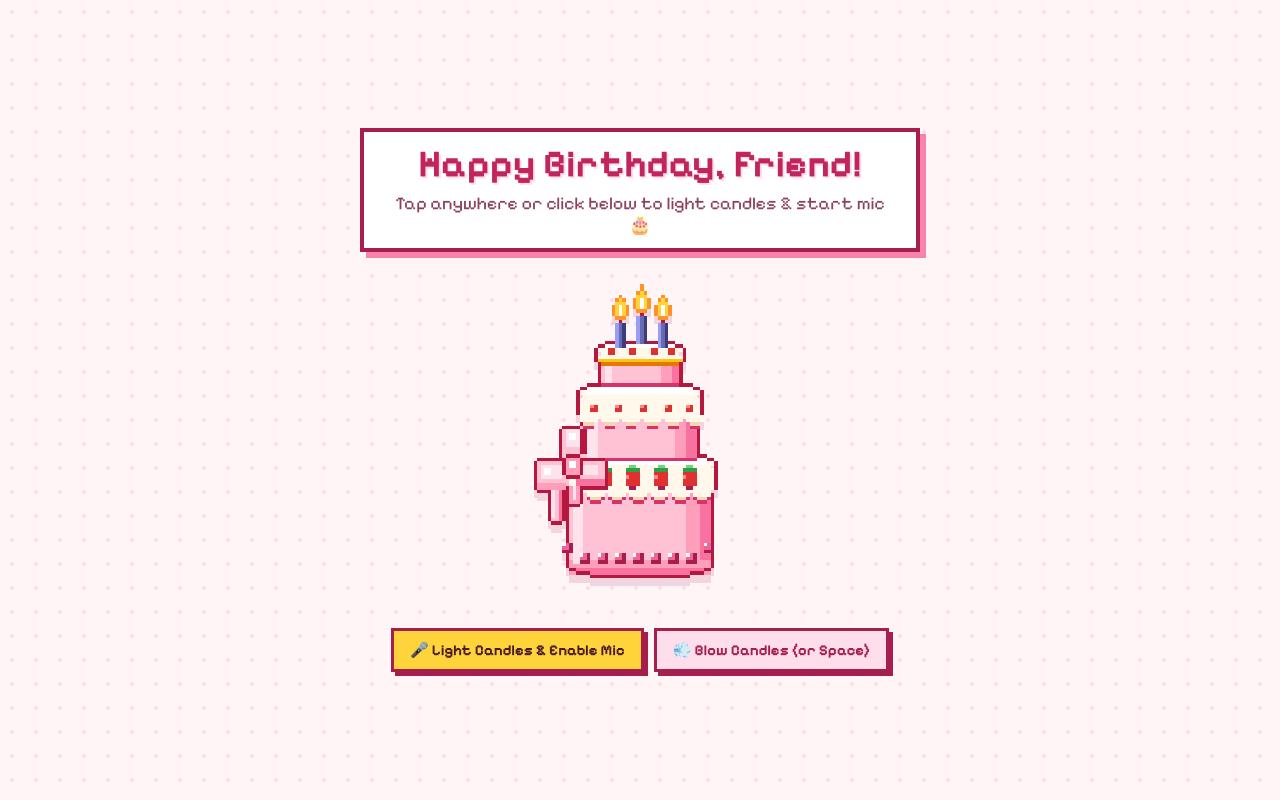
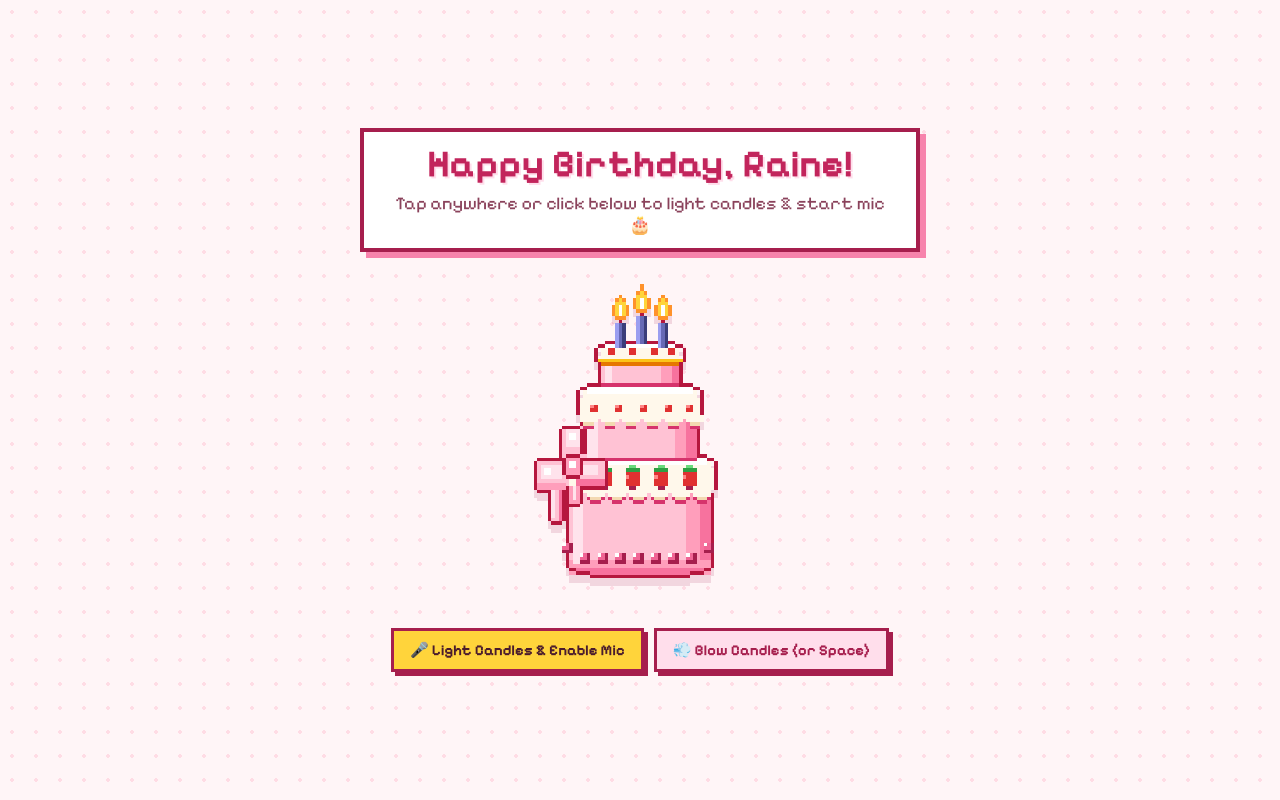
Before and after one commit to ajax1114/birthday-try, a plain HTML site: page index.html in a window 1280 px wide. Drawn offline with Linux system fonts and the light colour scheme.

Commit message:
Update index.html

```diff
--- a/index.html
+++ b/index.html
@@ -267,7 +267,7 @@
   <script>
     // === 1. Parse URL Parameters ===
     const params = new URLSearchParams(window.location.search);
-    let recipientName = (params.get("name") || "Friend").trim() || "Raine";
+    let recipientName = (params.get("name") || "Raine").trim() || "Raine";
     const defaultWish =
       "Today is all about you, and I just want you to know how grateful I am that I met you in this lifetime. Thank you for all the laughs, the late-night talks, the small moments that turned into my favorite memories, and for simply being you.I hope this year brings you everything you’ve been praying for — good health, happiness, peace of mind, and people who love you the way you deserve to be loved. May you never run out of reasons to smile, laugh,love and may all your dreams slowly start coming true.No matter how busy life gets, I hope you know I’m always here, cheering for you. You deserve to be celebrated today and every day.Enjoy your special day! Eat a lot, laugh a lot, and make a wish a big one. I’m here for you, always.With all my love,NOBY. 🍓🎀🎂";
 
```
